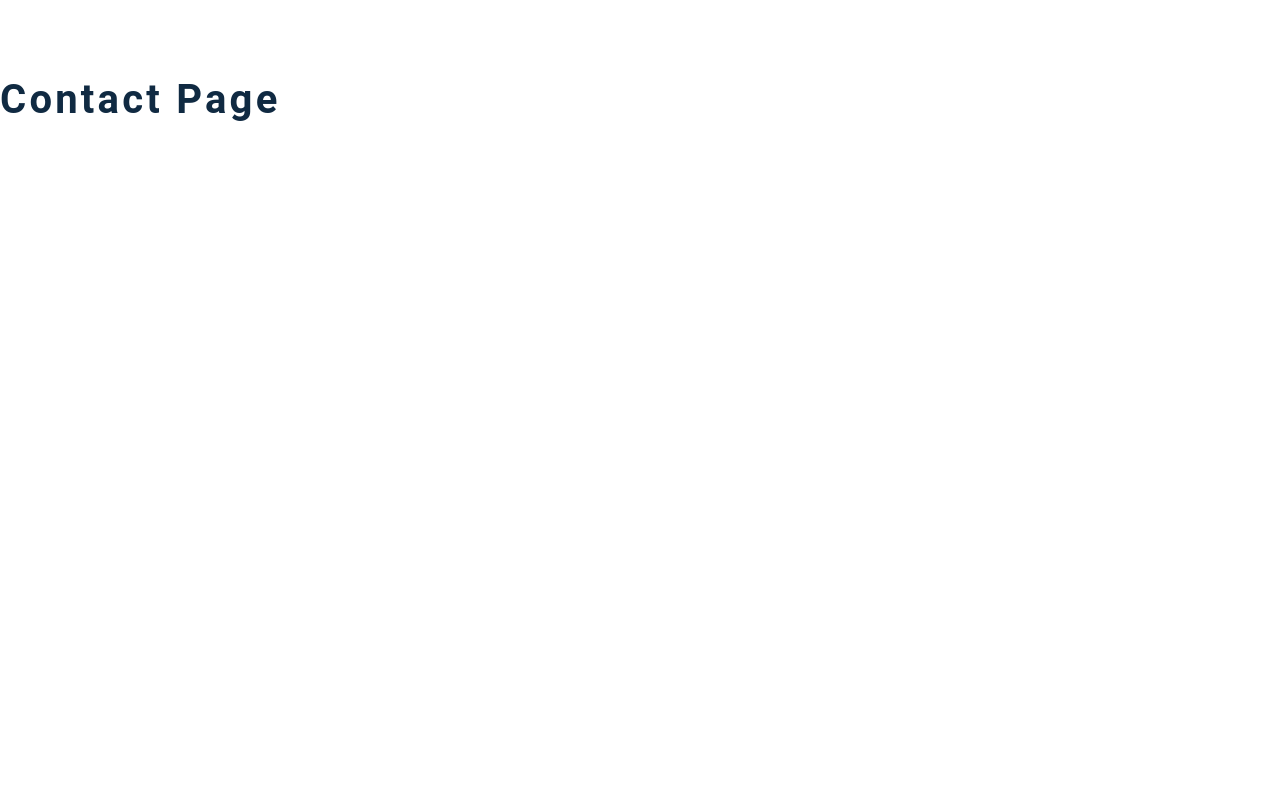
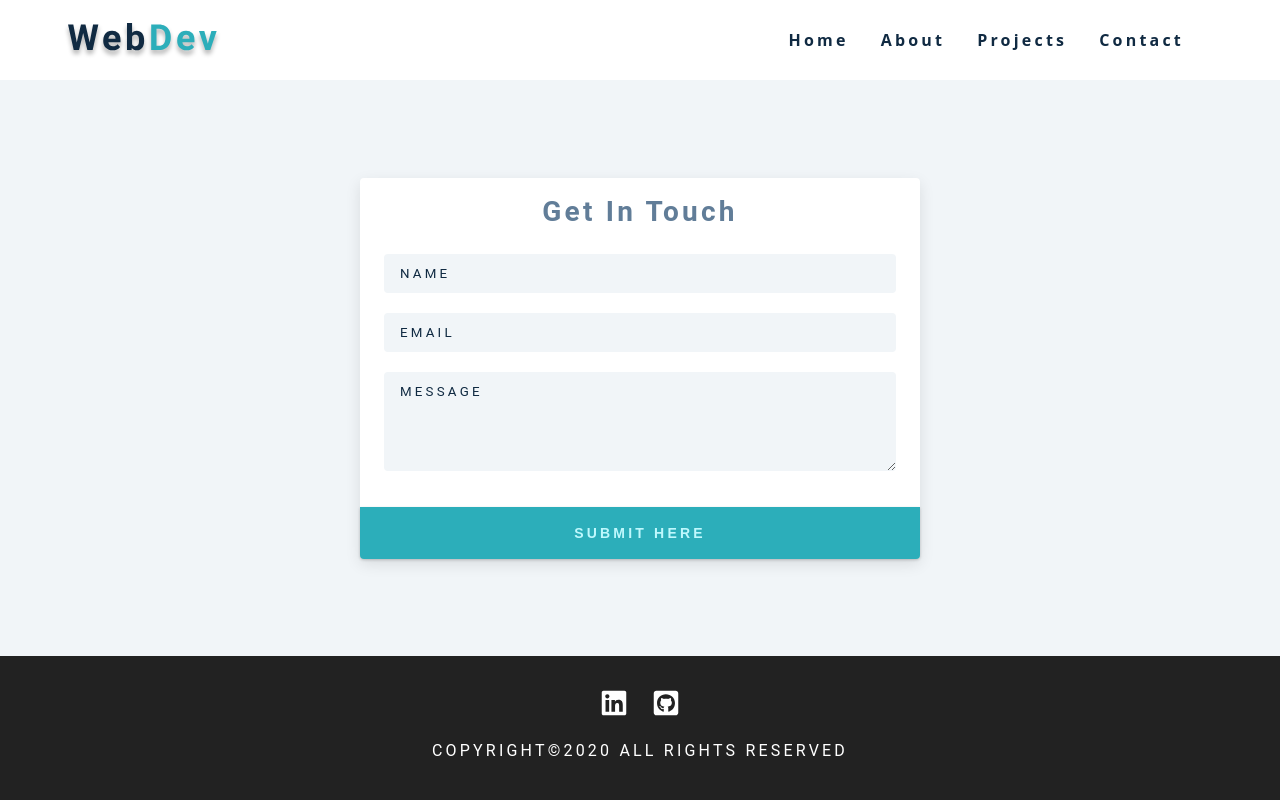
Before and after one commit to Joshua-Palamuttam/portfolio, a Gatsby site in the folder Frontend/: page /contact in a window 1280 px wide. Built offline with nearby package versions, Linux system fonts and the light colour scheme; Gatsby itself is replaced by a stand-in of ours.

Commit message:
Minor changes to links, and css, and added some content for contact page

```diff
--- a/Frontend/src/constants/socialLinks.js
+++ b/Frontend/src/constants/socialLinks.js
@@ -1,43 +1,37 @@
 import React from "react"
 import {
-  FaFacebookSquare,
   FaLinkedin,
-  FaDribbbleSquare,
-  FaBehanceSquare,
-  FaTwitterSquare,
+  FaGithubSquare,
+  // FaFacebookSquare,
+  // FaTwitterSquare,
 } from "react-icons/fa"
 
 const data = [
   {
     id: 1,
-    icon: <FaFacebookSquare className="social-icon"></FaFacebookSquare>,
-    url: "https://www.twitter.com",
+    icon: <FaLinkedin className="social-icon"></FaLinkedin>,
+    url: "https://www.linkedin.com/in/joshua-palamuttam-03b78aab/",
   },
   {
     id: 2,
-    icon: <FaLinkedin className="social-icon"></FaLinkedin>,
-    url: "https://www.twitter.com",
+    icon: <FaGithubSquare className="social-icon"></FaGithubSquare>,
+    url: "https://github.com/joshpal97",
   },
-  {
-    id: 3,
-    icon: <FaDribbbleSquare className="social-icon"></FaDribbbleSquare>,
-    url: "https://www.twitter.com",
-  },
-  {
-    id: 4,
-    icon: <FaBehanceSquare className="social-icon"></FaBehanceSquare>,
-    url: "https://www.twitter.com",
-  },
-  {
-    id: 5,
-    icon: <FaTwitterSquare className="social-icon"></FaTwitterSquare>,
-    url: "https://www.twitter.com",
-  },
+  // {
+  //   id: 3,
+  //   icon: <FaFacebookSquare className="social-icon"></FaFacebookSquare>,
+  //   url: "https://",
+  // },
+  // {
+  //   id: 4,
+  //   icon: <FaTwitterSquare className="social-icon"></FaTwitterSquare>,
+  //   url: "https://",
+  // },
 ]
 const links = data.map(link => {
   return (
     <li key={link.id}>
-      <a href={link.url} className="social-link">
+      <a href={link.url} className="social-link" target="_blank">
         {link.icon}
       </a>
     </li>
--- a/Frontend/src/css/main.css
+++ b/Frontend/src/css/main.css
@@ -190,7 +190,7 @@ p {
 /* social links */
 .social-links {
   margin-top: 2rem;
-  width: 15rem;
+  width: 5rem;
   display: flex;
   justify-content: space-between;
 }
--- a/Frontend/src/pages/contact.js
+++ b/Frontend/src/pages/contact.js
@@ -2,7 +2,34 @@ import React from "react"
 import Layout from "../components/Layout"
 
 const contact = () => {
-  return <h2>contact page</h2>
+  return (
+    <Layout>
+      <section className="contact-page">
+        <article className="contact-form">
+          <h3>Get in Touch</h3>
+          <form>
+            <div className="form-group">
+              <input type="text" placeholder="name" className="form-control" />
+              <input
+                type="email"
+                placeholder="email"
+                className="form-control"
+              />
+              <textarea
+                name="message"
+                rows="5"
+                placeholder="message"
+                className="form-control"
+              ></textarea>
+            </div>
+            <button type="submit" className="submit-btn btn">
+              Submit Here
+            </button>
+          </form>
+        </article>
+      </section>
+    </Layout>
+  )
 }
 
 export default contact
```
Also changed, not shown: Frontend/src/components/Project.js (+6 -4 lines).
